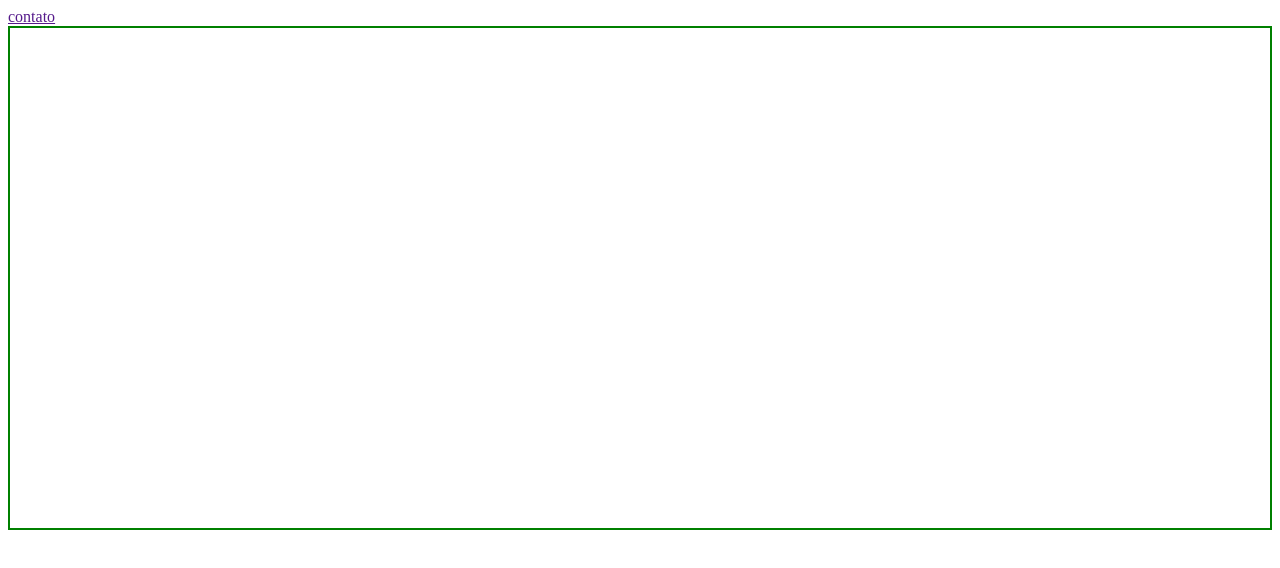
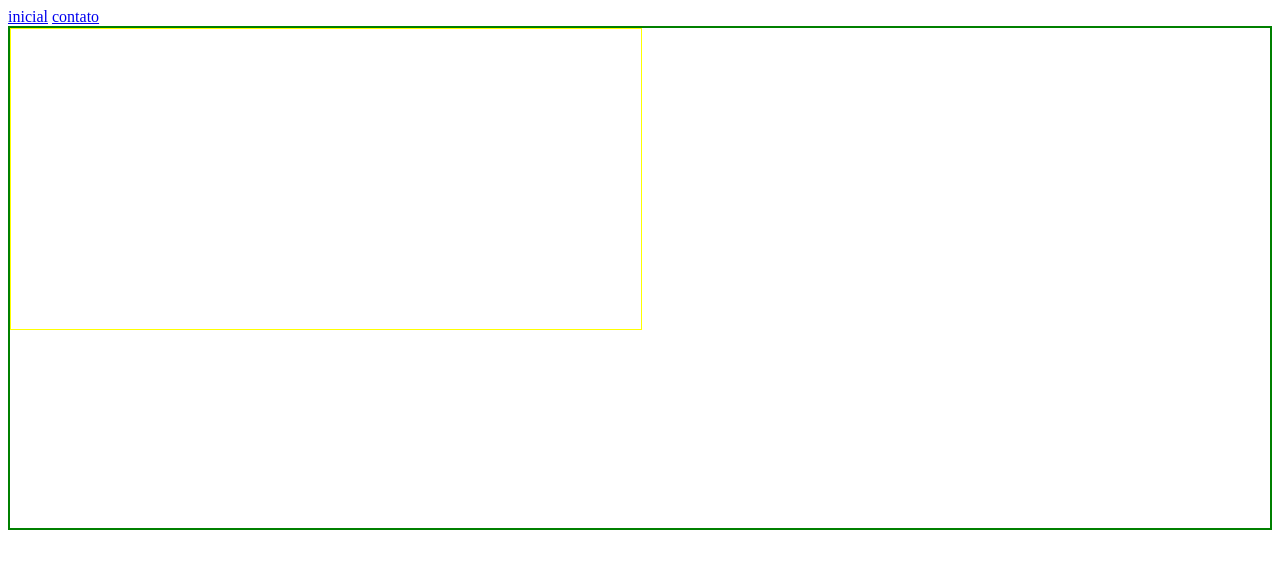
Before and after one commit to biancaguilhermesantos-eng/aula2, a plain HTML site: page contato.html in a window 1280 px wide. Drawn offline with Linux system fonts and the light colour scheme.

```diff
--- a/contato.html
+++ b/contato.html
@@ -1,23 +1,30 @@
 <!DOCTYPE html>
 <html lang="pt-BR">
 <head>
-    <title>contato</title>
 </head>
 <body>
     <header></header>
     <nav>
-        <a href="#"></a>
+        <a href="index.html">inicial</a>
+        <a href="#" target="_blank" rel="noopener noreferrer">contato</a>
     </nav>
-    <a href="" target="_blank" rel="noopener noreferrer">contato</a>
     <header></header>
     <main style="height: 500px; border: solid 2px green;">
 
-        <section style=
+        <section style="
+            height: 300px;
+            width: 50%;
+            border: solid 1px yellow;
+            "
         >
 
         </section>
 
-        <section style=
+        <section style="
+        height: 100px;
+         width: 100%;
+          border: 2px blue;
+          "
           >
 
 
```
Also changed, not shown: index.html (+1 -1 lines), img/download.jpg (added).
